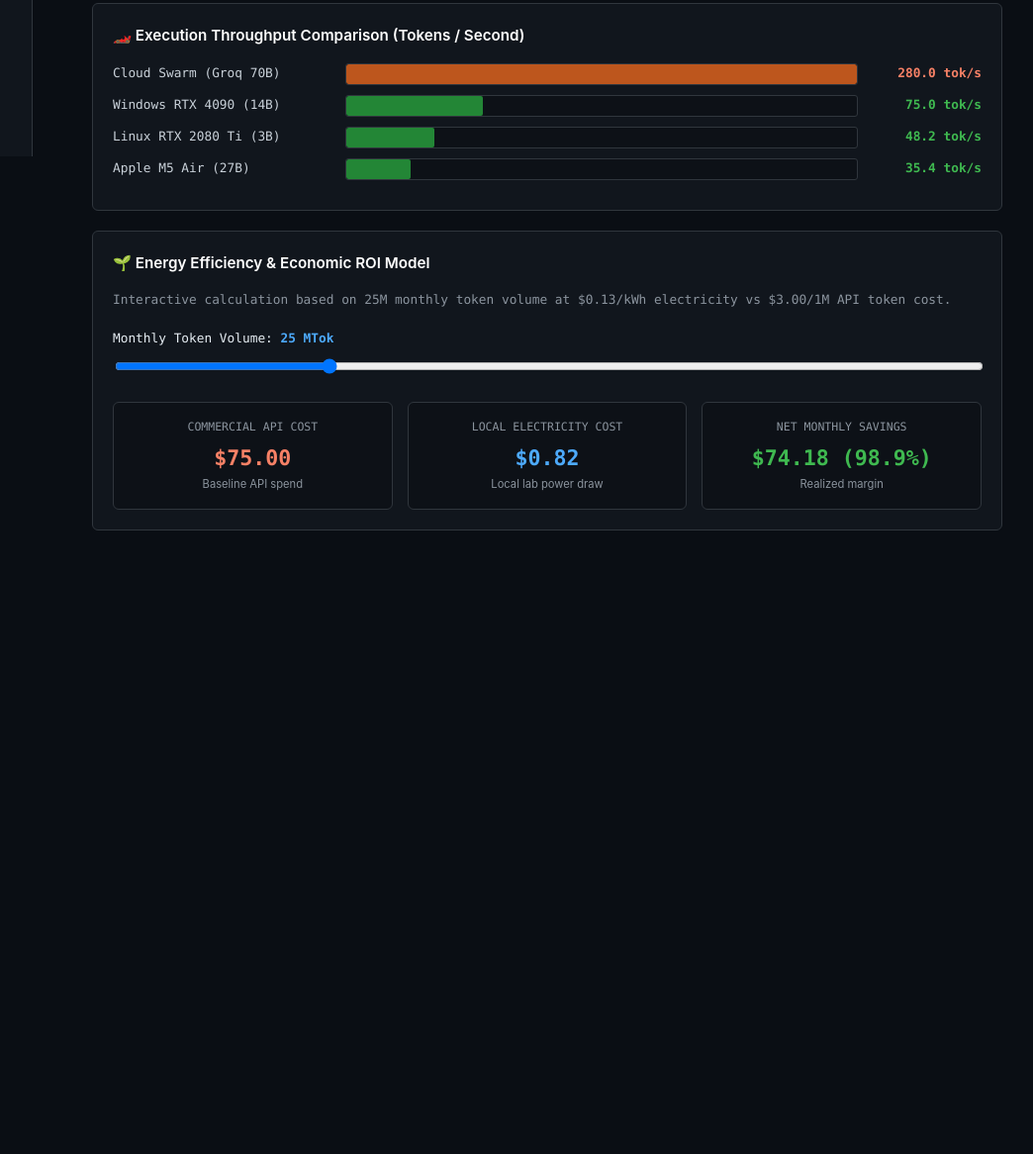
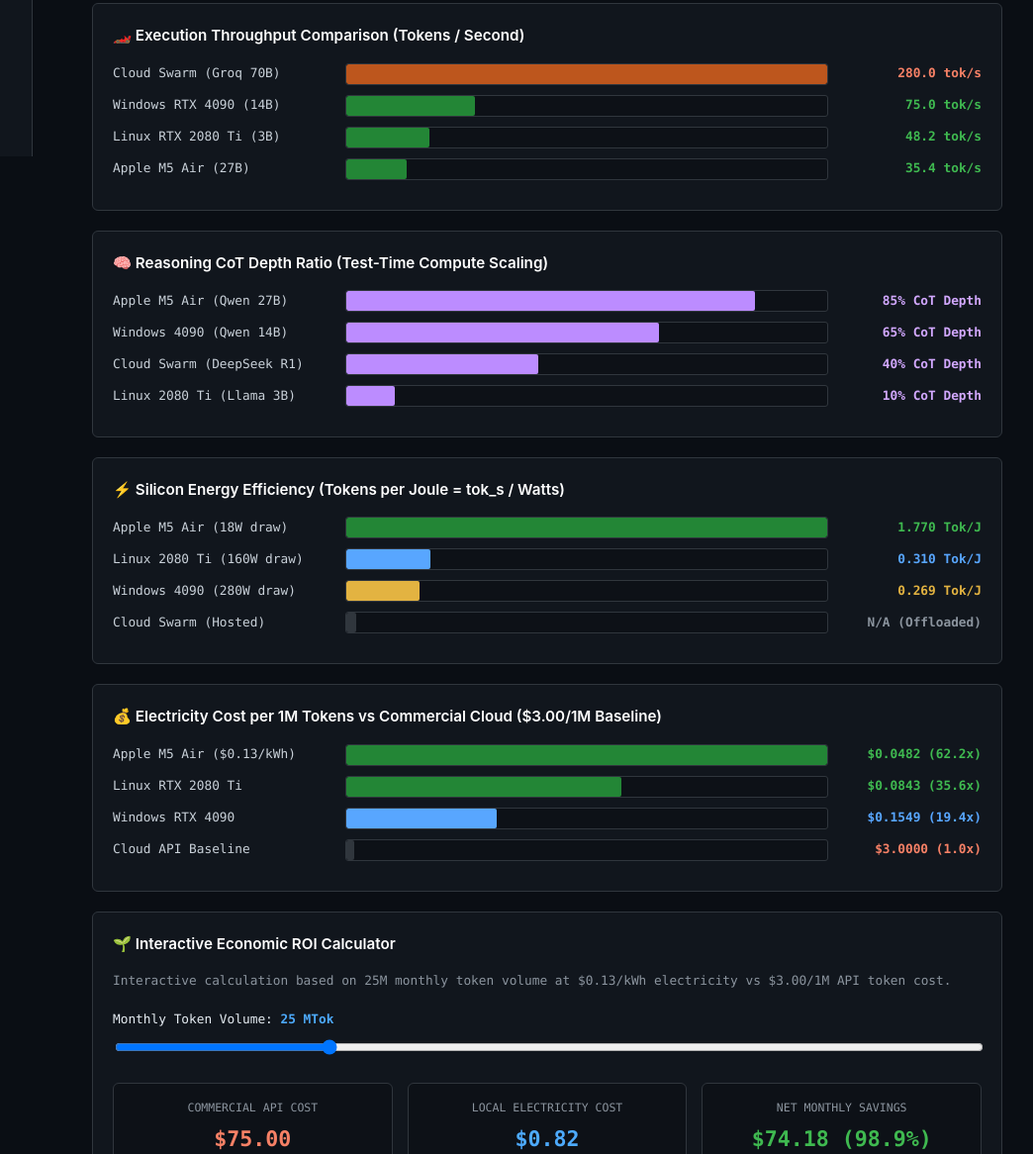
Before and after one commit to kEnder242/kEnder242.github.io, a plain HTML site: page public_benchmarks.html in a window 1280 px wide. Shown: the part 642-1808 px from the top of the page at 99% size, without its empty margins (227-1271 px from the left). Before the commit the page ends 1233 px from the top, so only its background shows below. Drawn offline with Linux system fonts and the light colour scheme.

Commit message:
feat(airlock): add CoT depth, Tokens/Joule, and Cost multiplier bars [FEAT-528]

```diff
--- a/public_benchmarks.html
+++ b/public_benchmarks.html
@@ -184,7 +184,7 @@
             border-radius: 2px;
         }
         .bar-value {
-            width: 110px;
+            width: 140px;
             flex-shrink: 0;
             text-align: right;
             font-weight: 700;
@@ -311,7 +311,7 @@
             </div>
         </div>
 
-        <!-- Comparative Performance Arena -->
+        <!-- 1. Execution Throughput Comparison -->
         <div class="chart-card">
             <div class="chart-title">🏎️ Execution Throughput Comparison (Tokens / Second)</div>
             <div class="bar-row">
@@ -336,9 +336,84 @@
             </div>
         </div>
 
+        <!-- 2. Reasoning Depth (CoT Thinking Token Ratio) -->
+        <div class="chart-card">
+            <div class="chart-title">🧠 Reasoning CoT Depth Ratio (Test-Time Compute Scaling)</div>
+            <div class="bar-row">
+                <div class="bar-label">Apple M5 Air (Qwen 27B)</div>
+                <div class="bar-wrapper"><div class="bar-fill" style="width: 85%; background: #bc8cff;"></div></div>
+                <div class="bar-value" style="color: #d2a8ff;">85% CoT Depth</div>
+            </div>
+            <div class="bar-row">
+                <div class="bar-label">Windows 4090 (Qwen 14B)</div>
+                <div class="bar-wrapper"><div class="bar-fill" style="width: 65%; background: #bc8cff;"></div></div>
+                <div class="bar-value" style="color: #d2a8ff;">65% CoT Depth</div>
+            </div>
+            <div class="bar-row">
+                <div class="bar-label">Cloud Swarm (DeepSeek R1)</div>
+                <div class="bar-wrapper"><div class="bar-fill" style="width: 40%; background: #bc8cff;"></div></div>
+                <div class="bar-value" style="color: #d2a8ff;">40% CoT Depth</div>
+            </div>
+            <div class="bar-row">
+                <div class="bar-label">Linux 2080 Ti (Llama 3B)</div>
+                <div class="bar-wrapper"><div class="bar-fill" style="width: 10%; background: #bc8cff;"></div></div>
+                <div class="bar-value" style="color: #d2a8ff;">10% CoT Depth</div>
+            </div>
+        </div>
+
+        <!-- 3. Silicon Energy Efficiency (Tokens per Joule) -->
+        <div class="chart-card">
+            <div class="chart-title">⚡ Silicon Energy Efficiency (Tokens per Joule = tok_s / Watts)</div>
+            <div class="bar-row">
+                <div class="bar-label">Apple M5 Air (18W draw)</div>
+                <div class="bar-wrapper"><div class="bar-fill" style="width: 100%; background: #238636;"></div></div>
+                <div class="bar-value" style="color: #3fb950;">1.770 Tok/J</div>
+            </div>
+            <div class="bar-row">
+                <div class="bar-label">Linux 2080 Ti (160W draw)</div>
+                <div class="bar-wrapper"><div class="bar-fill" style="width: 17.5%; background: #58a6ff;"></div></div>
+                <div class="bar-value" style="color: #58a6ff;">0.310 Tok/J</div>
+            </div>
+            <div class="bar-row">
+                <div class="bar-label">Windows 4090 (280W draw)</div>
+                <div class="bar-wrapper"><div class="bar-fill" style="width: 15.2%; background: #e3b341;"></div></div>
+                <div class="bar-value" style="color: #e3b341;">0.269 Tok/J</div>
+            </div>
+            <div class="bar-row">
+                <div class="bar-label">Cloud Swarm (Hosted)</div>
+                <div class="bar-wrapper"><div class="bar-fill" style="width: 2%; background: #30363d;"></div></div>
+                <div class="bar-value" style="color: #8b949e;">N/A (Offloaded)</div>
+            </div>
+        </div>
+
+        <!-- 4. Electricity Cost per 1M Tokens & Savings Multiplier -->
+        <div class="chart-card">
+            <div class="chart-title">💰 Electricity Cost per 1M Tokens vs Commercial Cloud ($3.00/1M Baseline)</div>
+            <div class="bar-row">
+                <div class="bar-label">Apple M5 Air ($0.13/kWh)</div>
+                <div class="bar-wrapper"><div class="bar-fill" style="width: 100%; background: #238636;"></div></div>
+                <div class="bar-value" style="color: #3fb950;">$0.0482 (62.2x)</div>
+            </div>
+            <div class="bar-row">
+                <div class="bar-label">Linux RTX 2080 Ti</div>
+                <div class="bar-wrapper"><div class="bar-fill" style="width: 57.2%; background: #238636;"></div></div>
+                <div class="bar-value" style="color: #3fb950;">$0.0843 (35.6x)</div>
+            </div>
+            <div class="bar-row">
+                <div class="bar-label">Windows RTX 4090</div>
+                <div class="bar-wrapper"><div class="bar-fill" style="width: 31.2%; background: #58a6ff;"></div></div>
+                <div class="bar-value" style="color: #58a6ff;">$0.1549 (19.4x)</div>
+            </div>
+            <div class="bar-row">
+                <div class="bar-label">Cloud API Baseline</div>
+                <div class="bar-wrapper"><div class="bar-fill" style="width: 1.6%; background: #30363d;"></div></div>
+                <div class="bar-value" style="color: #f78166;">$3.0000 (1.0x)</div>
+            </div>
+        </div>
+
         <!-- Energy Efficiency & ROI Calculator -->
         <div class="chart-card">
-            <div class="chart-title">🌱 Energy Efficiency & Economic ROI Model</div>
+            <div class="chart-title">🌱 Interactive Economic ROI Calculator</div>
             <div style="font-size: 0.8rem; color: var(--sub-color); margin-bottom: 15px; font-family: var(--mono-stack);">
                 Interactive calculation based on 25M monthly token volume at $0.13/kWh electricity vs $3.00/1M API token cost.
             </div>
```
